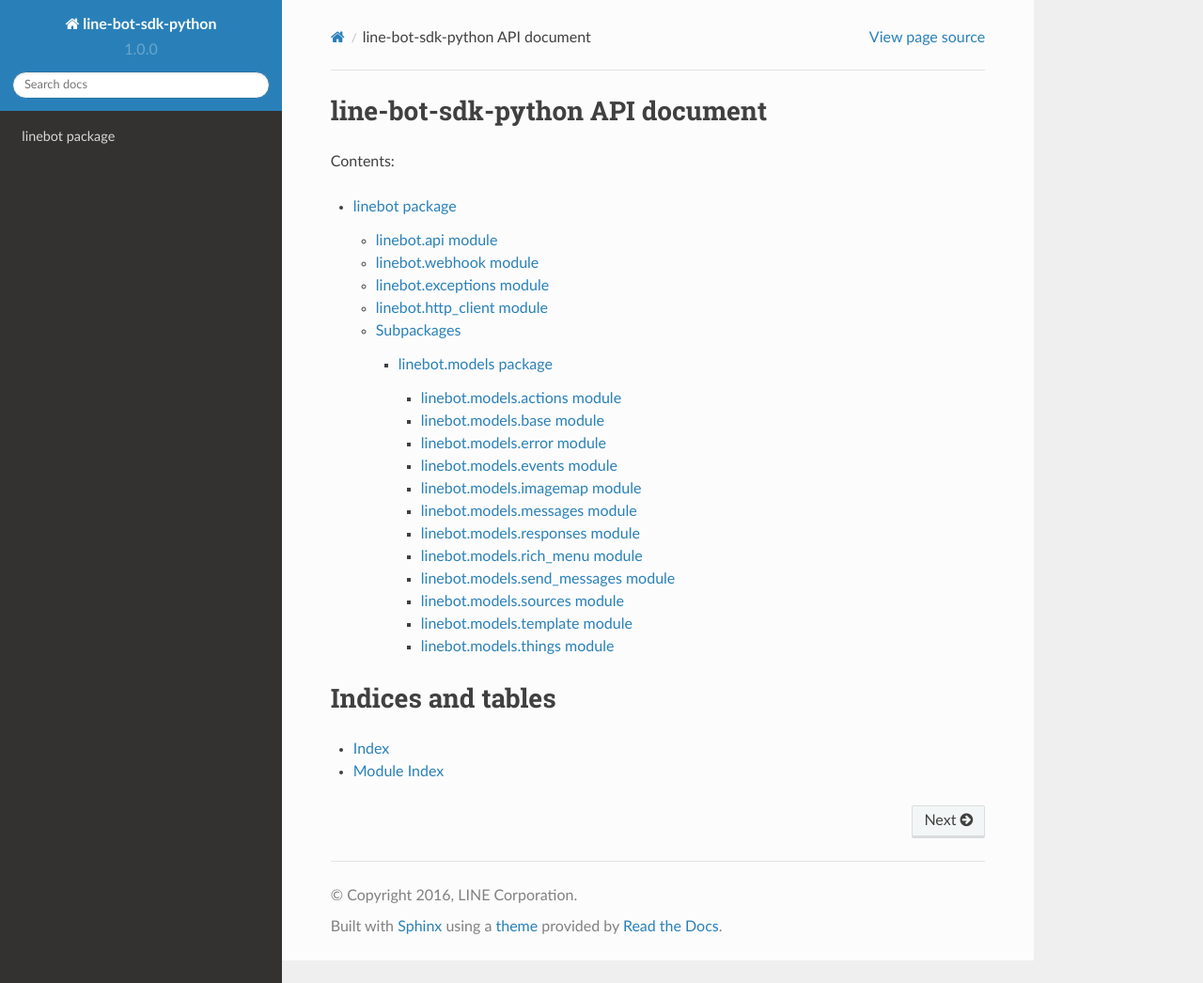
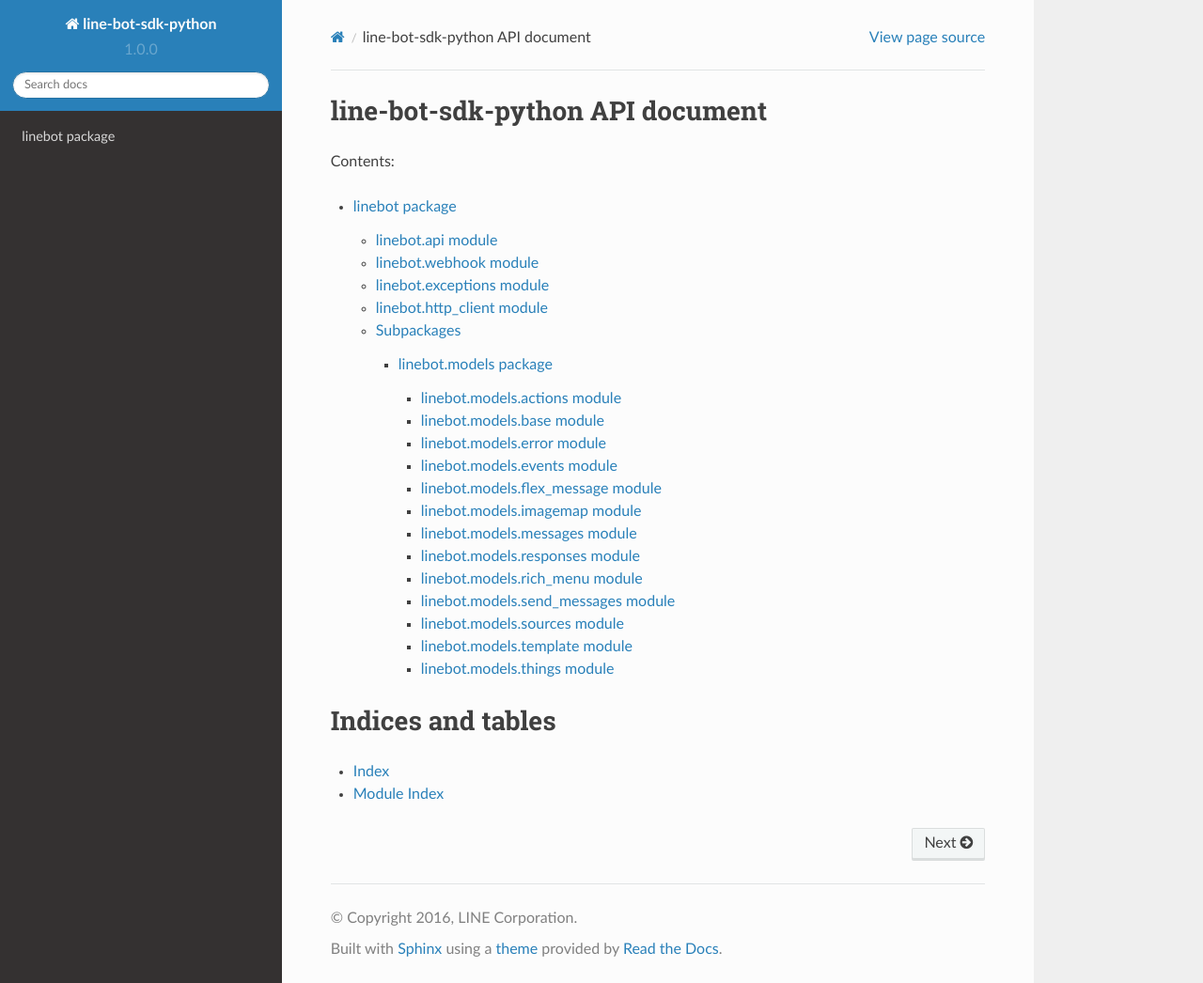
Before and after one commit to alifzaicho/mas_alip-dev-, a Sphinx documentation site: the page built from docs/source/index.rst, in a window 1280 px wide and 1046 px high. Shown: the whole window at 94% size. Built offline with Sphinx 7.4.7 and the Read the Docs theme 2.0.0, drawn with Linux system fonts in a browser that asks for light colours.

Commit message:
update document (#195)

```diff
--- a/docs/source/linebot.models.rst
+++ b/docs/source/linebot.models.rst
@@ -21,6 +21,11 @@
 ----------------------------
 
 .. automodule:: linebot.models.events
+
+linebot.models.flex_message module
+-----------------------------------
+
+.. automodule:: linebot.models.flex_message
 
 linebot.models.imagemap module
 ------------------------------
```
